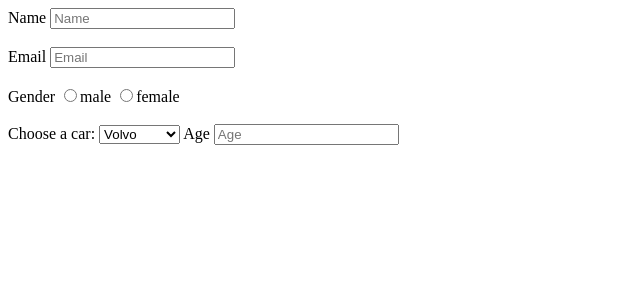
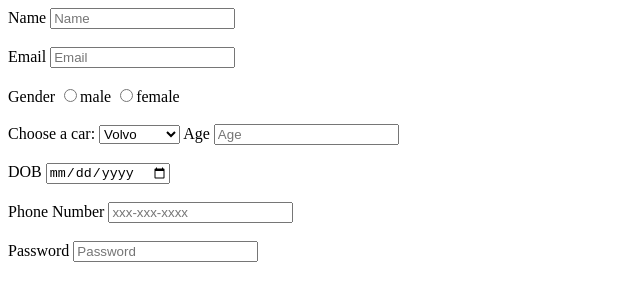
Before and after one commit to acciojob/signup-form-car-ranveersingh281120, a website: page main.html in a window 1280 px wide. Shown: the whole page, without its empty margins (0-640 px from the left). Drawn offline with Linux system fonts and the light colour scheme.

Commit message:
created a submission

```diff
--- a/main.html
+++ b/main.html
@@ -25,6 +25,14 @@
    </select>
 	<label for="age">Age</label>
   <input type="Number" id="age" name="name" placeholder="Age" required><br><br>
+	<label for="dob">DOB</label>
+  <input type="date" id="dob" name="dob" required><br><br>
+	<label for="dob">Phone Number	</label>
+  <input type="tel" id="tel"  name="dob" placeholder="xxx-xxx-xxxx" ><br><br>
+	<label for="password">Password</label>
+  <input type="password" id="password"  name="password" placeholder="Password" ><br><br>
+
+
 
 
 
```
